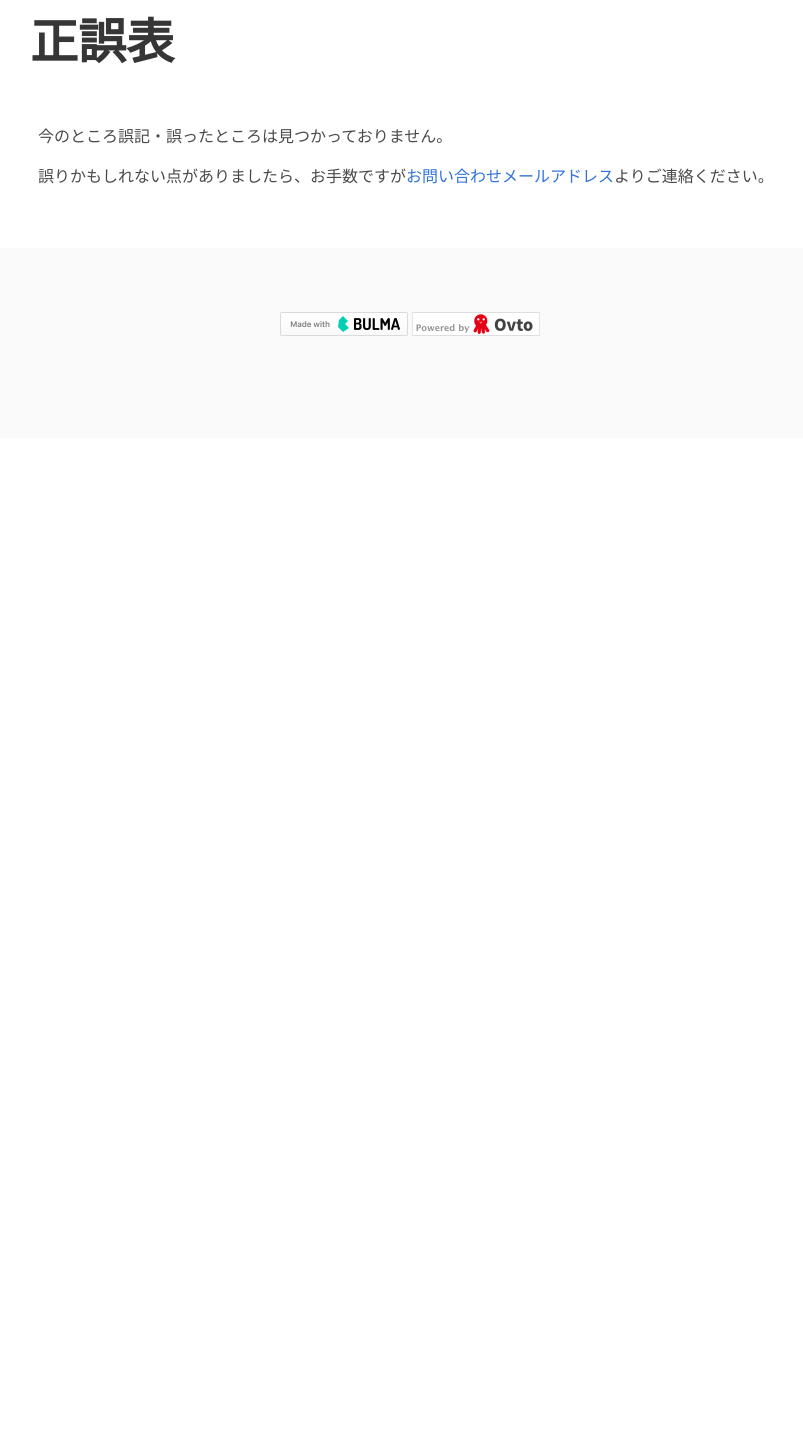
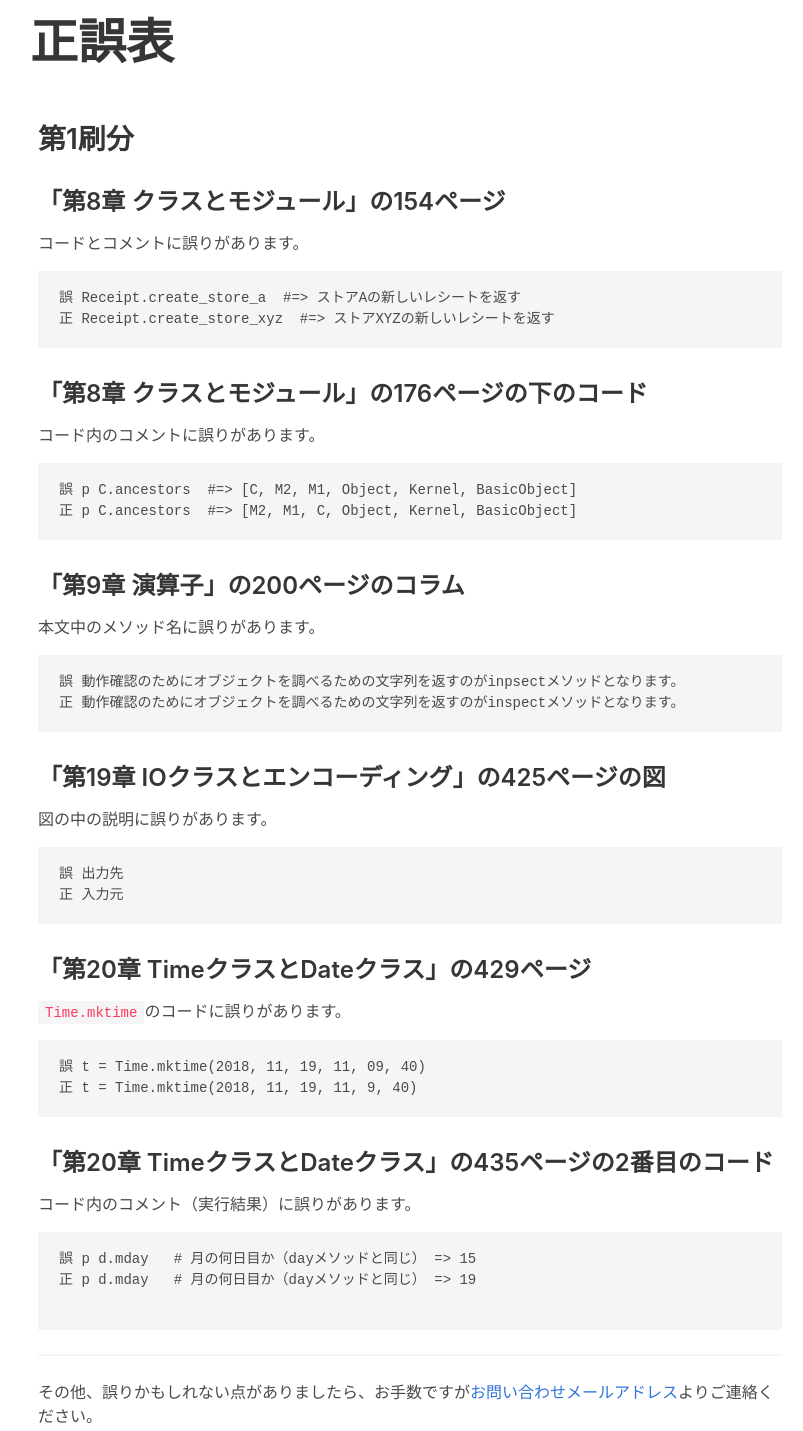
Before and after one commit to tanoshiiruby/tanoshiiruby.github.io, a plain HTML site: page 6/eratta.html in a window 1280 px wide. Shown: the part 65-1496 px from the top of the page, without its empty margins (230-1033 px from the left). Before the commit the page ends 800 px from the top, so only its background shows below. Drawn offline with Linux system fonts and the light colour scheme.

Commit message:
正誤表を更新

```diff
--- a/6/eratta.html
+++ b/6/eratta.html
@@ -57,11 +57,58 @@
         </div>
           <div class="column is-8-desktop is-offset-2-desktop">
             <div class="content">
+              <h2>第1刷分</h2>
+
+              <h3>「第8章 クラスとモジュール」の154ページ</h3>
               <p>
-                今のところ誤記・誤ったところは見つかっておりません。
+                コードとコメントに誤りがあります。
               </p>
+              <pre>
+誤 Receipt.create_store_a  #=> ストアAの新しいレシートを返す
+正 Receipt.create_store_xyz  #=> ストアXYZの新しいレシートを返す</pre>
+
+              <h3>「第8章 クラスとモジュール」の176ページの下のコード</h3>
+
+              <p>コード内のコメントに誤りがあります。</p>
+              <pre>
+誤 p C.ancestors  #=> [C, M2, M1, Object, Kernel, BasicObject]
+正 p C.ancestors  #=> [M2, M1, C, Object, Kernel, BasicObject]</pre>
+
+              <h3>「第9章 演算子」の200ページのコラム</h3>
+
+              <p>本文中のメソッド名に誤りがあります。</p>
+
+              <pre>
+誤 動作確認のためにオブジェクトを調べるための文字列を返すのが<code>inpsect</code>メソッドとなります。
+正 動作確認のためにオブジェクトを調べるための文字列を返すのが<code>inspect</code>メソッドとなります。</pre>
+
+              <h3>「第19章 IOクラスとエンコーディング」の425ページの図</h3>
+
+              <p>図の中の説明に誤りがあります。</p>
+
+              <pre>
+誤 出力先
+正 入力元</pre>
+
+              <h3>「第20章 TimeクラスとDateクラス」の429ページ</h3>
+
+              <p><code>Time.mktime</code>のコードに誤りがあります。</p>
+
+              <pre>
+誤 t = Time.mktime(2018, 11, 19, 11, 09, 40)
+正 t = Time.mktime(2018, 11, 19, 11, 9, 40)</pre>
+
+              <h3>「第20章 TimeクラスとDateクラス」の435ページの2番目のコード</h3>
+
+              <p>コード内のコメント（実行結果）に誤りがあります。</p>
+
+              <pre>
+誤 p d.mday   # 月の何日目か（dayメソッドと同じ） => 15
+正 p d.mday   # 月の何日目か（dayメソッドと同じ） => 19
+              </pre>
+              <hr />
               <p>
-                誤りかもしれない点がありましたら、お手数ですが<a href="mailto:sbp-ruby@notwork.org">お問い合わせメールアドレス</a>よりご連絡ください。
+                その他、誤りかもしれない点がありましたら、お手数ですが<a href="mailto:sbp-ruby@notwork.org">お問い合わせメールアドレス</a>よりご連絡ください。
               </p>
             </div>
           </div>
```
